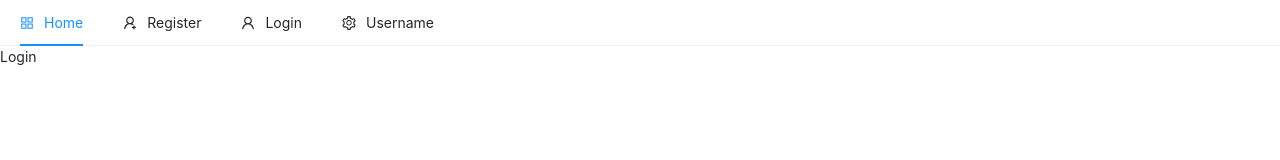
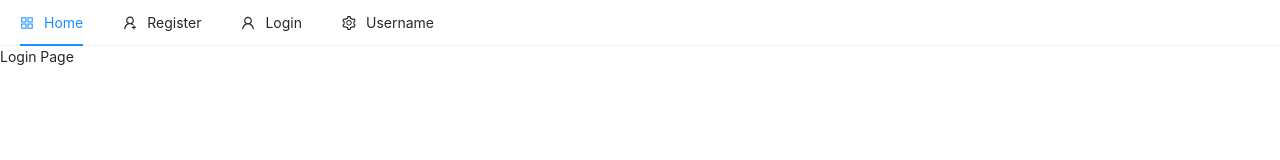
Before and after one commit to challelign/amazon-complex, a React (Create React App) app in the folder client/: page /login in a window 1280 px wide. Shown: the top 160 px of the page. Built offline with nearby package versions, Linux system fonts and the light colour scheme.

Commit message:
login change text

```diff
--- a/client/src/pages/auth/Login.js
+++ b/client/src/pages/auth/Login.js
@@ -3,7 +3,7 @@ import React from "react";
 const Login = () => {
   return (
     <div>
-      <p>Login</p>
+      <p>Login Page</p>
     </div>
   );
 };
--- a/client/src/pages/auth/Register.js
+++ b/client/src/pages/auth/Register.js
@@ -16,7 +16,7 @@ const Register = () => {
                    onChange={(e) => setEmail(e.target.value)}
                    autoFocus
             />
-            <button type="submit" className="btn btn-raised pt-2">Register /{email}</button>
+            <button type="submit" className="btn btn-raised pt-2">Register</button>
         </form>
     );
 
```
